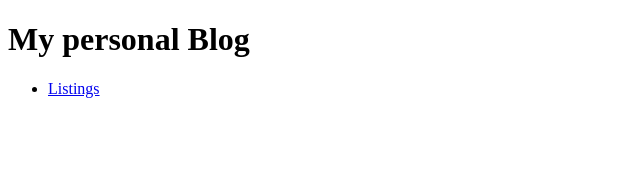
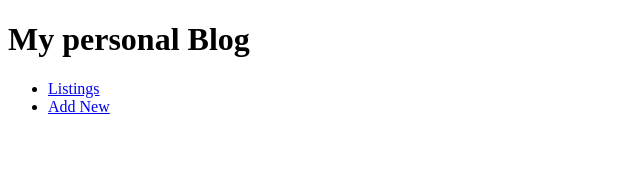
Before and after one commit to ikashifullah/angular-training, an Angular app: page / in a window 1280 px wide. Shown: the top 188 px of the page, without its empty margins (0-640 px from the left). Built offline with nearby package versions, Linux system fonts and the light colour scheme.

Commit message:
add new routing and link

```diff
--- a/src/app/app-routing.module.ts
+++ b/src/app/app-routing.module.ts
@@ -1,10 +1,12 @@
 import { NgModule } from '@angular/core';
 import { Routes, RouterModule } from '@angular/router';
 import { BlogsComponent } from './blogs/blogs.component';
+import { AddBookComponent } from './add-book/add-book.component';
 
 
 const routes: Routes = [
-  { path: 'listings', component: BlogsComponent }
+  { path: 'listings', component: BlogsComponent },
+  { path: 'add-new', component: AddBookComponent }
 ];
 
 @NgModule({
--- a/src/app/app.component.html
+++ b/src/app/app.component.html
@@ -4,6 +4,9 @@
         <li>
             <a routerLink="/listings">Listings</a>
         </li>
+        <li>
+            <a routerLink="/add-new">Add New</a>
+        </li>
     </ul>
 </nav>
 <router-outlet></router-outlet>
```
